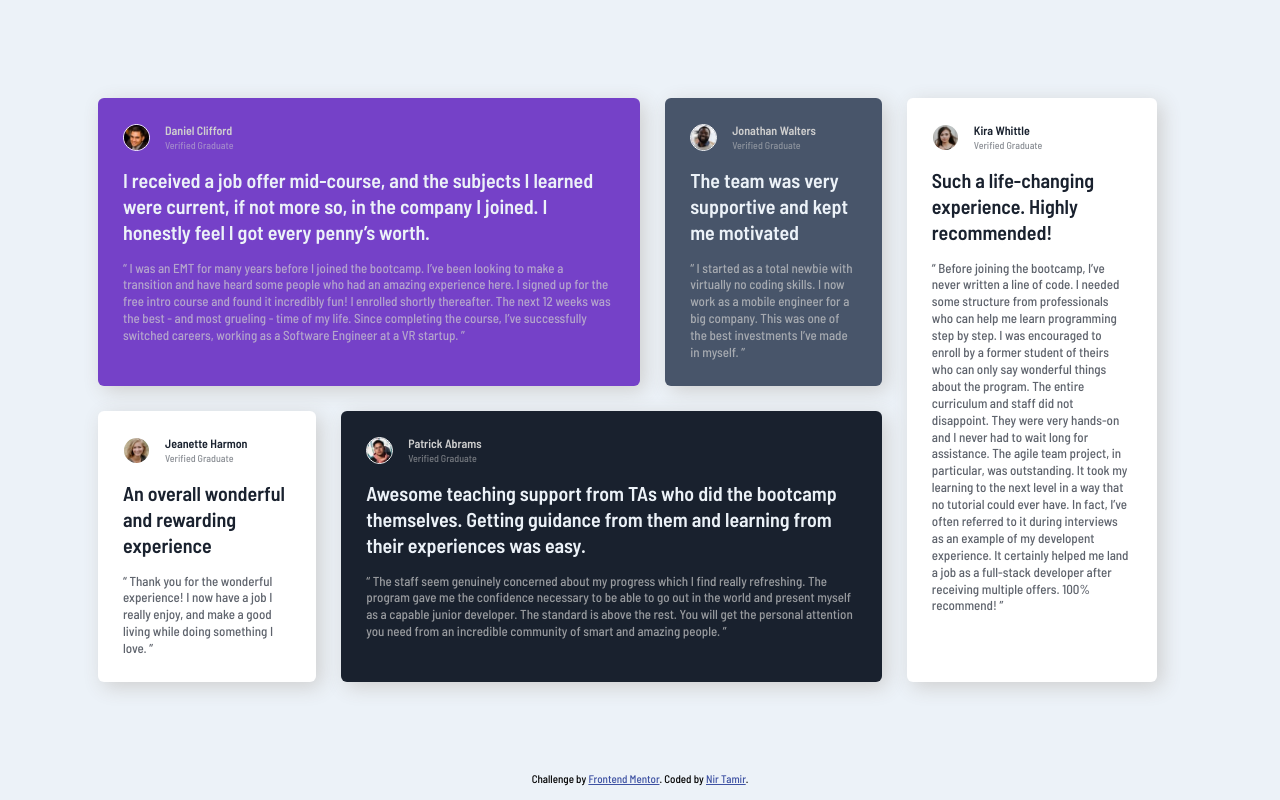
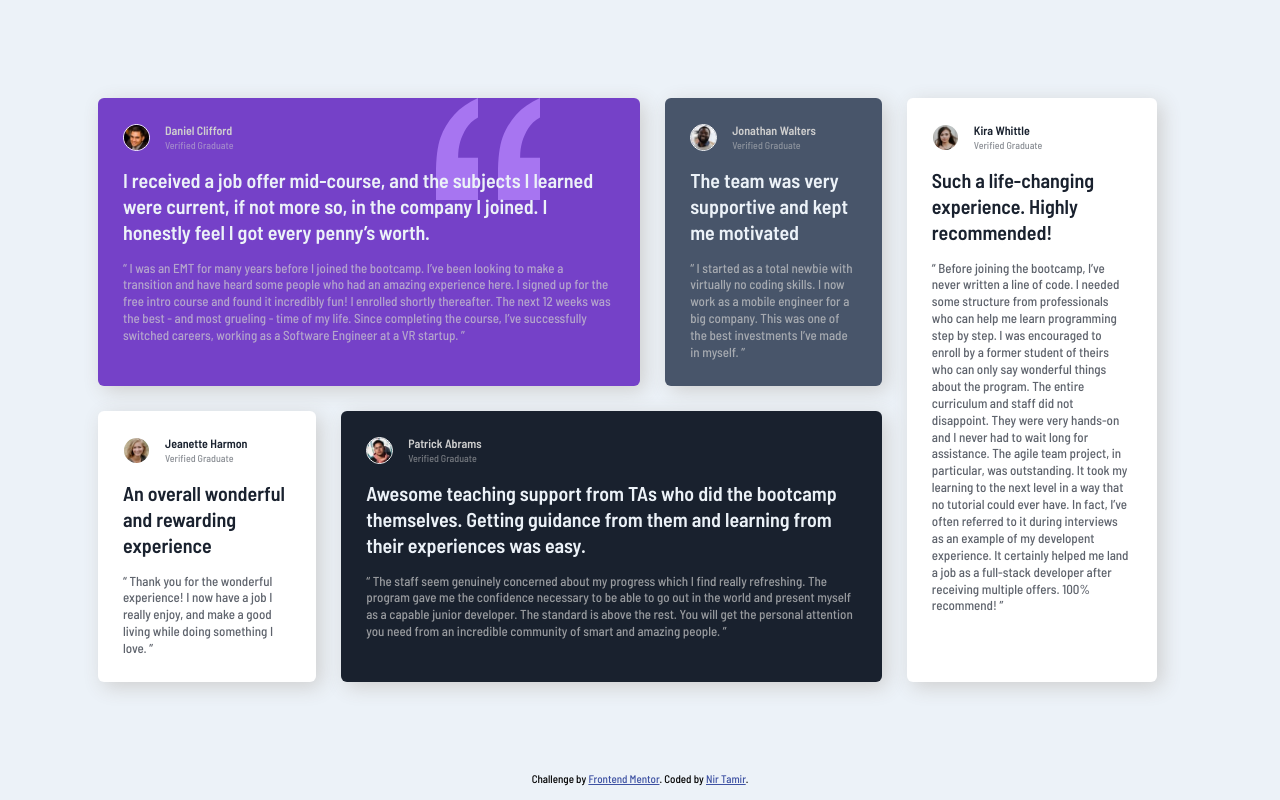
Before and after one commit to nirtamir2/testimonials-grid-section-main, a plain HTML site: page index.html in a window 1280 px wide. Drawn offline with Linux system fonts and the light colour scheme.

Commit message:
add quote background pattern

```diff
--- a/index.html
+++ b/index.html
@@ -141,6 +141,13 @@
         background-color: var(--moderate-violet);
       }
 
+      .card--quote {
+        background-image: url("./images/bg-pattern-quotation.svg");
+        background-repeat: no-repeat;
+        background-position: right 100px top;
+
+      }
+
       .card--gray {
         background-color: var(--very-dark-grayish-blue);
       }
@@ -218,7 +225,7 @@
   <body>
     <main class="container">
       <div class="cards">
-        <article class="card card--violet card--stretch-horizontal">
+        <article class="card card--violet card--quote card--stretch-horizontal">
           <div class="writer">
             <img
               height="25"
```
